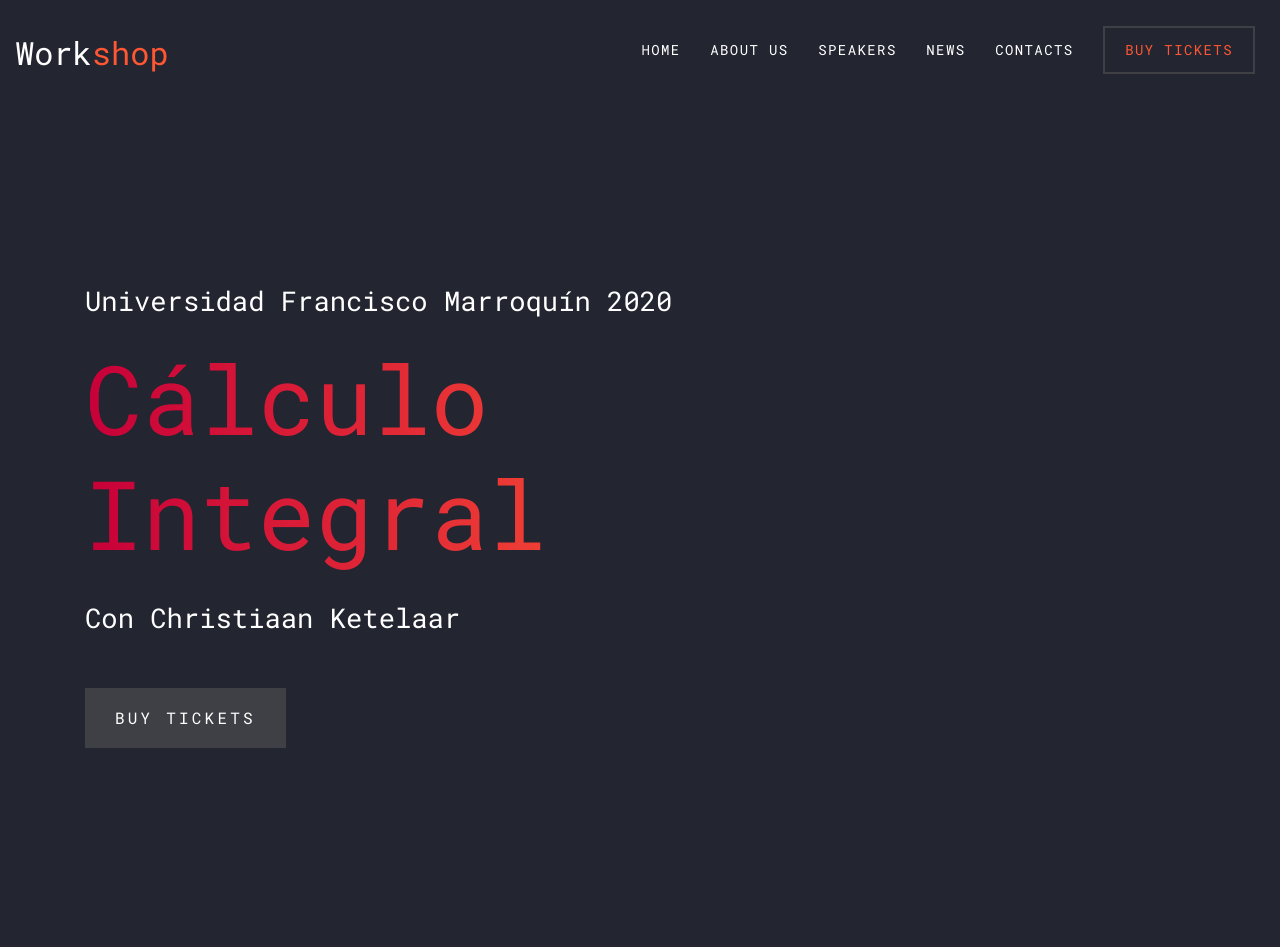
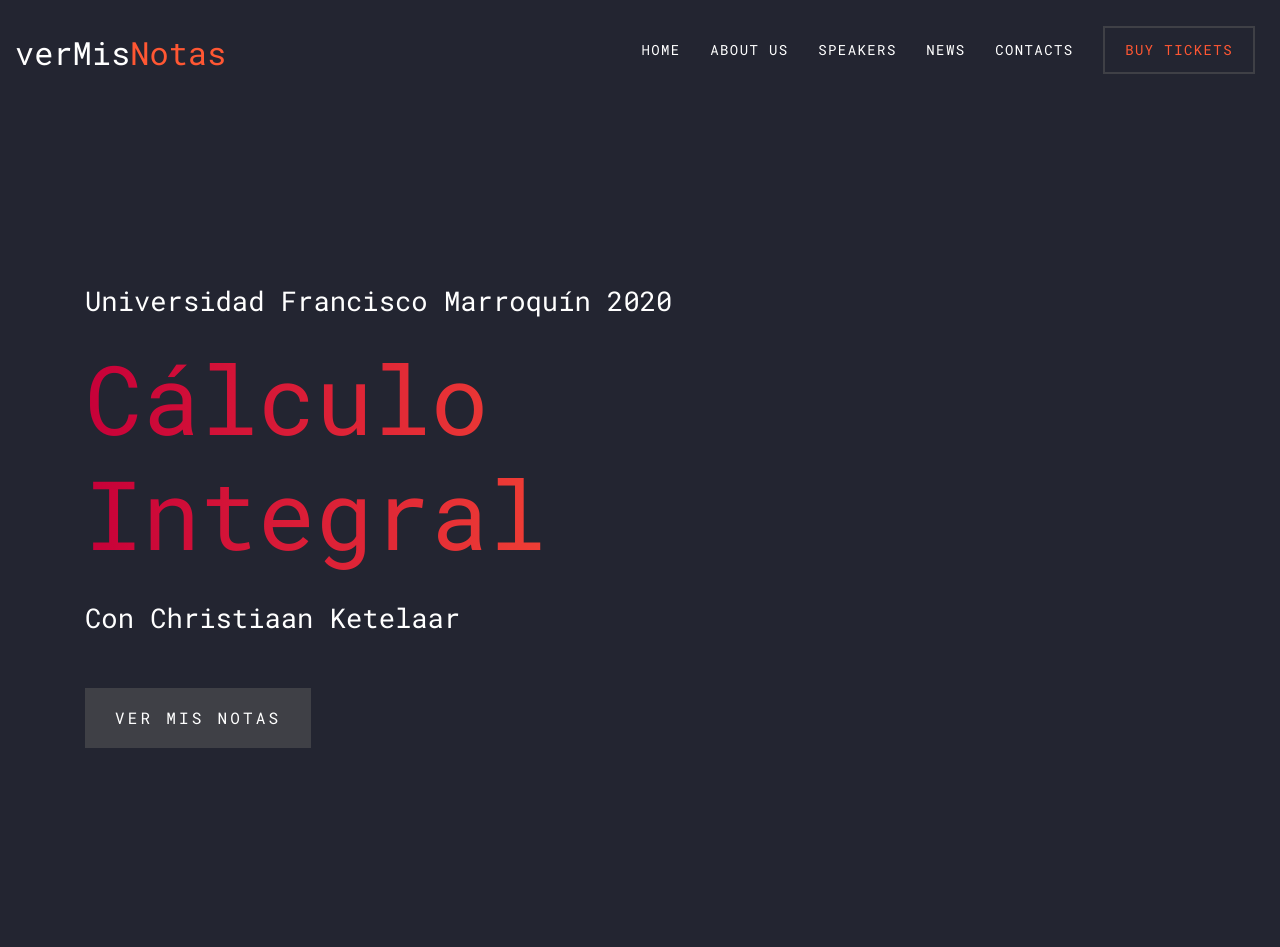
Before and after one commit to steven-n-wilson/vermisnotas.xyz, a Flask app: page / in a window 1280 px wide. Shown: the top 947 px of the page. Run offline with Flask 2, Linux system fonts and the light colour scheme; some libraries are stand-ins or nearby versions; some web fonts are replaced.

Commit message:
push to heroku with jinja

```diff
--- a/app.py
+++ b/app.py
@@ -6,7 +6,7 @@ import optparse
 app = Flask(__name__)
 
 developer = os.getenv("DEVELOPER", "Steven Wilson")
-environment = os.getenv("ENVIRONMENT", "development")
+environment = os.getenv("ENVIRONMENT", "production")
 
 
 @app.route("/")
--- a/templates/includes/_navbar.html
+++ b/templates/includes/_navbar.html
@@ -13,7 +13,8 @@
         <div class="container-fluid">
             <div class="row align-items-center">
                 <div class="col-11 col-xl-2">
-                    <h1 class="mb-0"><a href="\" class="text-white h2 mb-0">Work<span class="text-primary">shop</span>
+                    <h1 class="mb-0"><a href="\" class="text-white h2 mb-0">verMis<span
+                                class="text-primary">Notas</span>
                         </a></h1>
                 </div>
                 <div class="col-12 col-md-10 d-none d-xl-block">
--- a/templates/index.html
+++ b/templates/index.html
@@ -9,7 +9,7 @@
           2020</span>
         <h1 class="d-block mb-4" data-aos="fade-up" data-aos-delay="200">Cálculo Integral</h1>
         <span class="d-block mb-5 caption" data-aos="fade-up" data-aos-delay="300">Con Christiaan Ketelaar</span>
-        <a href="#" class="btn-custom" data-aos="fade-up" data-aos-delay="400"><span>Buy Tickets</span></a>
+        <a href="#" class="btn-custom" data-aos="fade-up" data-aos-delay="400"><span>Ver Mis Notas</span></a>
       </div>
     </div>
   </div>
--- a/templates/layout.html
+++ b/templates/layout.html
@@ -2,7 +2,7 @@
 <html lang="en">
 
 <head>
-    <title>Workshop &mdash; Colorlib Website Template</title>
+    <title>verMisNotas &mdash; Notas Actualizadas</title>
     <meta charset="utf-8">
     <meta name="viewport" content="width=device-width, initial-scale=1, shrink-to-fit=no">
 
```
